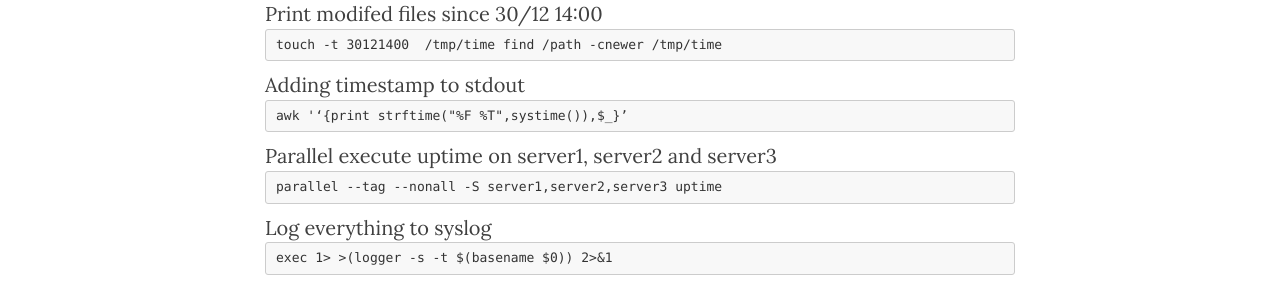
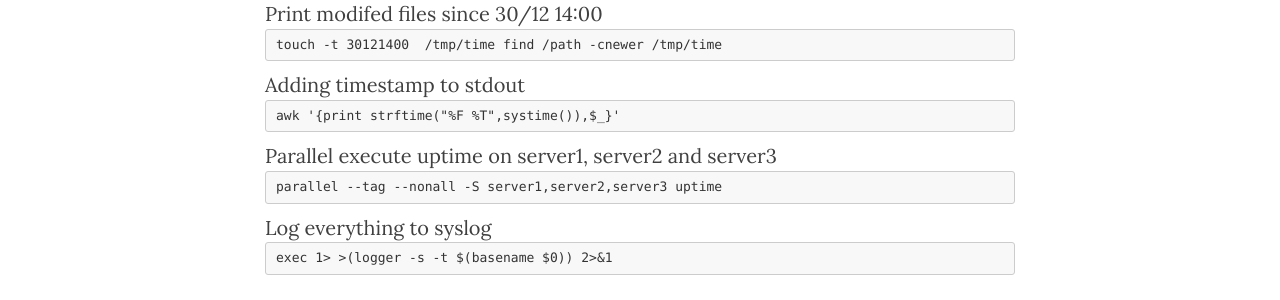
Before and after one commit to clysel/christian.lysel.net, a Jekyll site: the page built from _posts/2014-05-01-unix-tools.markdown, in a window 1280 px wide. Shown: the part 898-1198 px from the top of the page. Built offline with Jekyll 4.4.1, drawn with Linux system fonts in a browser that asks for light colours; nearby versions of some CDN libraries; some of the changed lines change nothing that is shown.

Commit message:
awk script rettet

```diff
--- a/_posts/2014-05-01-unix-tools.markdown
+++ b/_posts/2014-05-01-unix-tools.markdown
@@ -25,7 +25,7 @@ Print modifed files since 30/12 14:00
  <pre>touch -t 30121400  /tmp/time find /path -cnewer /tmp/time</pre>
 
 Adding timestamp to stdout
- <pre>awk '&lsquo;{print strftime("%F %T",systime()),$_}&rsquo;</pre>
+ <pre>awk '{print strftime("%F %T",systime()),$_}'</pre>
 
 Parallel execute uptime on server1, server2 and server3
  <pre>parallel --tag --nonall -S server1,server2,server3 uptime</pre>
```
